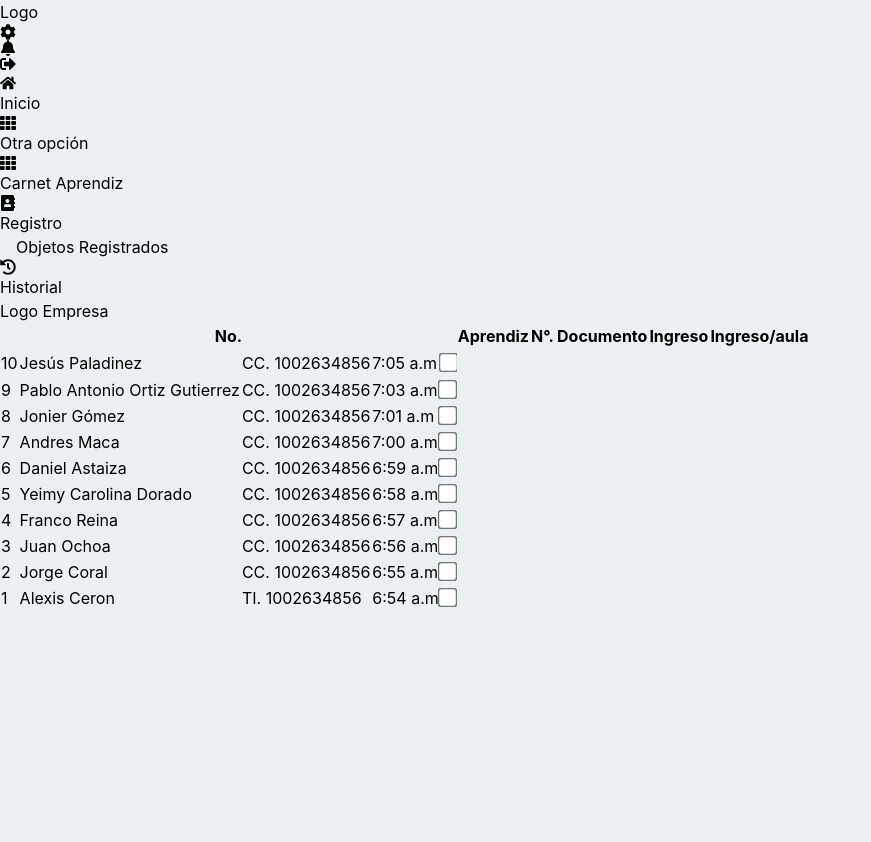
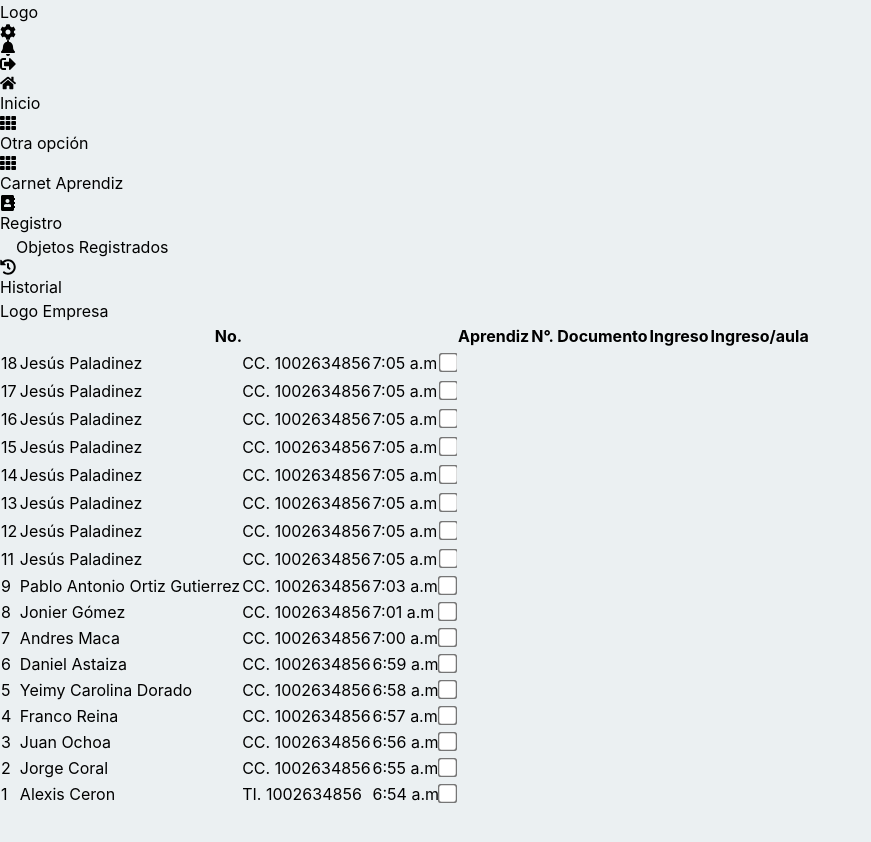
Before and after one commit to Churitos2309/FrontendReconocimientoFacial, a React (Vite) app: page /SelectFicha in a window 1280 px wide. Shown: the top 842 px of the page, without its empty margins (0-871 px from the left). Built offline with nearby package versions, Linux system fonts and the light colour scheme; some icons are missing.

Commit message:
cambios reponsivos de la tabla

```diff
--- a/src/pages/Home/Rol_Instructor/FichasInstructor/FichasInstructor.css
+++ b/src/pages/Home/Rol_Instructor/FichasInstructor/FichasInstructor.css
@@ -5,7 +5,7 @@
   background-color: #00324d;
   width: 20vw;
   height: 10vh;
-  margin: 15px 0 15px 15px;
+  margin: 15px 0 15px 3.5em;
   border-radius: 50px 0 50px 0;
   font-size: 20px;
   color: white;
@@ -13,7 +13,7 @@
 }
 
 .botonF:hover {
-  width: 25vw;
+  width: 21vw;
   font-size: 30px;
 }
 
@@ -24,6 +24,8 @@
   height: 60vh;
   overflow:auto;
   border: 1px solid #39a900;
+  display: flex;
+  flex-wrap: wrap;
 }
 
 .contenedorF::-webkit-scrollbar {
@@ -67,7 +69,7 @@ text-shadow: 15px 15px 15px #00324d;
 .rol_ints {
   display: flex;
   width: 100%;
-  height: 90%;
+  height: 100%;
   justify-content: space-evenly;
 
 }
--- a/src/pages/Home/Rol_Instructor/SelectFicha/TablaAprendiz.jsx
+++ b/src/pages/Home/Rol_Instructor/SelectFicha/TablaAprendiz.jsx
@@ -3,22 +3,22 @@ import "../FichasInstructor/FichasIntructor";
 const TablaAprendiz = () => {
   return (
     <div className="w-full ">
-      <table className="  ml-60 mt-12  shadow-2xl sm:rounded-lg text-sm text-left rtl:text-right text-gray-500 dark:text-gray-400">
+      <table className="  sm:ml-3 lg:ml-24 min-[1041px]:ml-32 sm:mt-17 sm:h-10 ml-60 mt-12  shadow-2xl sm:rounded-lg text-sm text-left rtl:text-right text-gray-500 dark:text-gray-400">
         <thead className="  text-base font-medium bg-sky-200 text-gray-800 bg-gray-200 light:bg-gray-700 light:text-gray-400">
           <tr>
-            <th scope="col" className="px-1 mx-5 py-3 inline-block ">
+            <th scope="col" className="px-1 mx-5 py-3 inline-block sm:w-1">
               No.
             </th>
-            <th scope="col" className="px-1 mx-5 py-3 inline-block ">
+            <th scope="col" className="px-1 mx-5 py-3 inline-block sm:ml-12">
               Aprendiz
             </th>
-            <th scope="col" className="px-1 ml-32 py-3 inline-block">
+            <th scope="col" className="px-1 ml-32 py-3 inline-block sm:ml-15 sm:mr-0">
               N°. Documento
             </th>
-            <th scope="col" className="px-1 ml-6 py-3 inline-block">
+            <th scope="col" className="px-1 ml-6 py-3 inline-block sm:ml-7">
               Ingreso
             </th>
-            <th scope="col" className="px-1 ml-6 py-3 inline-block">
+            <th scope="col" className="px-1 ml-6 py-3 inline-block sm:ml-1">
               Ingreso/aula
             </th>
           </tr>
@@ -30,7 +30,245 @@ const TablaAprendiz = () => {
               scope="row"
               className="px-6 py-4 font-medium text-gray-700 whitespace-nowrap light:text-white text-center"
             >
-              10
+              18
+            </td>
+            <td
+              scope="row"
+              className=" px-6 py-4 font-medium text-gray-700 whitespace-nowrap light:text-white text-left"
+            >
+              Jesús Paladinez
+            </td>
+            <td
+              scope="row"
+              className="px-6 py-4 font-medium text-gray-700 whitespace-nowrap light:text-white text-left"
+            >
+              CC. 1002634856
+            </td>
+            <td
+              scope="row"
+              className="px-6 py-4 font-medium text-gray-700 whitespace-nowrap light:text-white text-center"
+            >
+              7:05 a.m
+            </td>
+            <td
+              scope="row"
+              className="px-6 py-4 font-medium text-gray-700 whitespace-nowrap light:text-white text-center"
+            >
+              <td className="px-4 text-center custom-checkbox">
+                <input type="checkbox" />
+              </td>
+            </td>
+          </tr>
+          <tr className=" bg-white border-b light:bg-gray-800 light:border-gray-700 hover:bg-gray-100 light:hover:bg-gray-600 hover:border-solid border-2 hover:border-green-400">
+            <td
+              scope="row"
+              className="px-6 py-4 font-medium text-gray-700 whitespace-nowrap light:text-white text-center"
+            >
+              17
+            </td>
+            <td
+              scope="row"
+              className=" px-6 py-4 font-medium text-gray-700 whitespace-nowrap light:text-white text-left"
+            >
+              Jesús Paladinez
+            </td>
+            <td
+              scope="row"
+              className="px-6 py-4 font-medium text-gray-700 whitespace-nowrap light:text-white text-left"
+            >
+              CC. 1002634856
+            </td>
+            <td
+              scope="row"
+              className="px-6 py-4 font-medium text-gray-700 whitespace-nowrap light:text-white text-center"
+            >
+              7:05 a.m
+            </td>
+            <td
+              scope="row"
+              className="px-6 py-4 font-medium text-gray-700 whitespace-nowrap light:text-white text-center"
+            >
+              <td className="px-4 text-center custom-checkbox">
+                <input type="checkbox" />
+              </td>
+            </td>
+          </tr>
+          <tr className=" bg-white border-b light:bg-gray-800 light:border-gray-700 hover:bg-gray-100 light:hover:bg-gray-600 hover:border-solid border-2 hover:border-green-400">
+            <td
+              scope="row"
+              className="px-6 py-4 font-medium text-gray-700 whitespace-nowrap light:text-white text-center"
+            >
+              16
+            </td>
+            <td
+              scope="row"
+              className=" px-6 py-4 font-medium text-gray-700 whitespace-nowrap light:text-white text-left"
+            >
+              Jesús Paladinez
+            </td>
+            <td
+              scope="row"
+              className="px-6 py-4 font-medium text-gray-700 whitespace-nowrap light:text-white text-left"
+            >
+              CC. 1002634856
+            </td>
+            <td
+              scope="row"
+              className="px-6 py-4 font-medium text-gray-700 whitespace-nowrap light:text-white text-center"
+            >
+              7:05 a.m
+            </td>
+            <td
+              scope="row"
+              className="px-6 py-4 font-medium text-gray-700 whitespace-nowrap light:text-white text-center"
+            >
+              <td className="px-4 text-center custom-checkbox">
+                <input type="checkbox" />
+              </td>
+            </td>
+          </tr>
+          <tr className=" bg-white border-b light:bg-gray-800 light:border-gray-700 hover:bg-gray-100 light:hover:bg-gray-600 hover:border-solid border-2 hover:border-green-400">
+            <td
+              scope="row"
+              className="px-6 py-4 font-medium text-gray-700 whitespace-nowrap light:text-white text-center"
+            >
+              15
+            </td>
+            <td
+              scope="row"
+              className=" px-6 py-4 font-medium text-gray-700 whitespace-nowrap light:text-white text-left"
+            >
+              Jesús Paladinez
+            </td>
+            <td
+              scope="row"
+              className="px-6 py-4 font-medium text-gray-700 whitespace-nowrap light:text-white text-left"
+            >
+              CC. 1002634856
+            </td>
+            <td
+              scope="row"
+              className="px-6 py-4 font-medium text-gray-700 whitespace-nowrap light:text-white text-center"
+            >
+              7:05 a.m
+            </td>
+            <td
+              scope="row"
+              className="px-6 py-4 font-medium text-gray-700 whitespace-nowrap light:text-white text-center"
+            >
+              <td className="px-4 text-center custom-checkbox">
+                <input type="checkbox" />
+              </td>
+            </td>
+          </tr>
+          <tr className=" bg-white border-b light:bg-gray-800 light:border-gray-700 hover:bg-gray-100 light:hover:bg-gray-600 hover:border-solid border-2 hover:border-green-400">
+            <td
+              scope="row"
+              className="px-6 py-4 font-medium text-gray-700 whitespace-nowrap light:text-white text-center"
+            >
+              14
+            </td>
+            <td
+              scope="row"
+              className=" px-6 py-4 font-medium text-gray-700 whitespace-nowrap light:text-white text-left"
+            >
+              Jesús Paladinez
+            </td>
+            <td
+              scope="row"
+              className="px-6 py-4 font-medium text-gray-700 whitespace-nowrap light:text-white text-left"
+            >
+              CC. 1002634856
+            </td>
+            <td
+              scope="row"
+              className="px-6 py-4 font-medium text-gray-700 whitespace-nowrap light:text-white text-center"
+            >
+              7:05 a.m
+            </td>
+            <td
+              scope="row"
+              className="px-6 py-4 font-medium text-gray-700 whitespace-nowrap light:text-white text-center"
+            >
+              <td className="px-4 text-center custom-checkbox">
+                <input type="checkbox" />
+              </td>
+            </td>
+          </tr>
+          <tr className=" bg-white border-b light:bg-gray-800 light:border-gray-700 hover:bg-gray-100 light:hover:bg-gray-600 hover:border-solid border-2 hover:border-green-400">
+            <td
+              scope="row"
+              className="px-6 py-4 font-medium text-gray-700 whitespace-nowrap light:text-white text-center"
+            >
+              13
+            </td>
+            <td
+              scope="row"
+              className=" px-6 py-4 font-medium text-gray-700 whitespace-nowrap light:text-white text-left"
+            >
+              Jesús Paladinez
+            </td>
+            <td
+              scope="row"
+              className="px-6 py-4 font-medium text-gray-700 whitespace-nowrap light:text-white text-left"
+            >
+              CC. 1002634856
+            </td>
+            <td
+              scope="row"
+              className="px-6 py-4 font-medium text-gray-700 whitespace-nowrap light:text-white text-center"
+            >
+              7:05 a.m
+            </td>
+            <td
+              scope="row"
+              className="px-6 py-4 font-medium text-gray-700 whitespace-nowrap light:text-white text-center"
+            >
+              <td className="px-4 text-center custom-checkbox">
+                <input type="checkbox" />
+              </td>
+            </td>
+          </tr>
+          <tr className=" bg-white border-b light:bg-gray-800 light:border-gray-700 hover:bg-gray-100 light:hover:bg-gray-600 hover:border-solid border-2 hover:border-green-400">
+            <td
+              scope="row"
+              className="px-6 py-4 font-medium text-gray-700 whitespace-nowrap light:text-white text-center"
+            >
+              12
+            </td>
+            <td
+              scope="row"
+              className=" px-6 py-4 font-medium text-gray-700 whitespace-nowrap light:text-white text-left"
+            >
+              Jesús Paladinez
+            </td>
+            <td
+              scope="row"
+              className="px-6 py-4 font-medium text-gray-700 whitespace-nowrap light:text-white text-left"
+            >
+              CC. 1002634856
+            </td>
+            <td
+              scope="row"
+              className="px-6 py-4 font-medium text-gray-700 whitespace-nowrap light:text-white text-center"
+            >
+              7:05 a.m
+            </td>
+            <td
+              scope="row"
+              className="px-6 py-4 font-medium text-gray-700 whitespace-nowrap light:text-white text-center"
+            >
+              <td className="px-4 text-center custom-checkbox">
+                <input type="checkbox" />
+              </td>
+            </td>
+          </tr>
+          <tr className=" bg-white border-b light:bg-gray-800 light:border-gray-700 hover:bg-gray-100 light:hover:bg-gray-600 hover:border-solid border-2 hover:border-green-400">
+            <td
+              scope="row"
+              className="px-6 py-4 font-medium text-gray-700 whitespace-nowrap light:text-white text-center"
+            >
+              11
             </td>
             <td
               scope="row"
```
